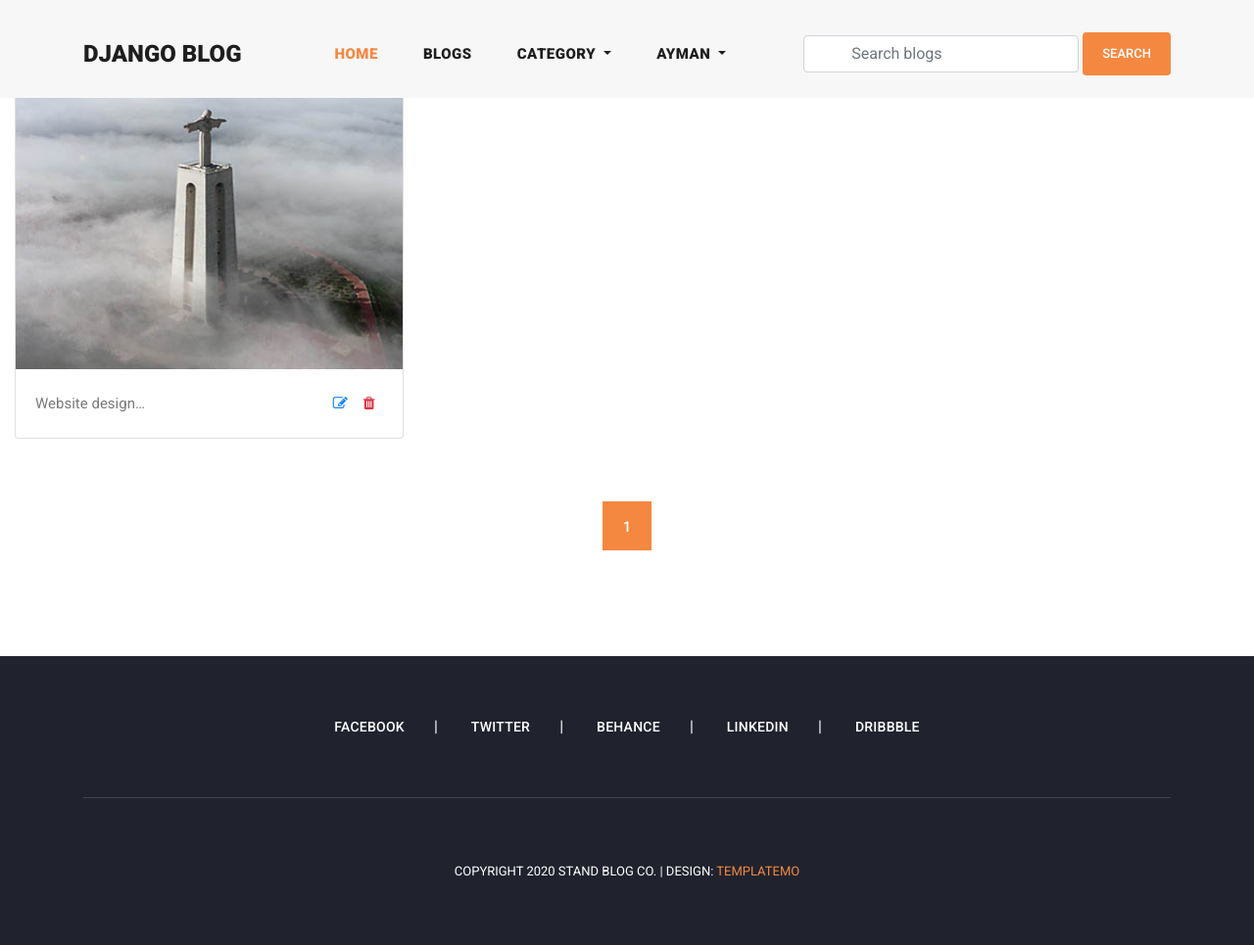
After one commit to ab-hakim-ayman/blogsite, a Django app: page /account/user-blogs/ in a window 1280 px wide. The commit adds this page. Shown: the whole page at 98% size. Run offline with Django 4.2, Linux system fonts and the light colour scheme; a user stored in the database is signed in; data comes from the database, SQL or seed files in the repository; both versions use the stored data as it was after the commit; some libraries are stand-ins or nearby versions.

Commit message:
user_blogs function implementation.

```diff
--- a/account/urls.py
+++ b/account/urls.py
@@ -7,4 +7,5 @@ urlpatterns = [
       path('user-logout/', views.user_logout, name='user_logout'),
       path('user-profile/', views.user_profile, name='user_profile'),
       path('user-picture/', views.user_picture, name='user_picture'),
+      path('user-blogs/', views.user_blogs, name='user_blogs'),
 ]
--- a/account/views.py
+++ b/account/views.py
@@ -2,6 +2,7 @@ from django.shortcuts import render, redirect, get_object_or_404
 from django.contrib.auth import login, logout, authenticate
 from django.views.decorators.cache import never_cache
 from django.contrib import messages
+from django.core.paginator import PageNotAnInteger, EmptyPage, Paginator
 
 from .forms import (
     LoginForm,
@@ -11,6 +12,7 @@ from .forms import (
 )
 from .decorators import not_login_required
 from .models import User
+from blog.views import Blog
 
 @never_cache
 @not_login_required
@@ -62,7 +64,6 @@ def user_profile(request):
     if request.method == "POST":
         if request.user.pk != account.pk:
             return redirect('home')
-
         form = UserProfileForm(request.POST, instance=account)
         if form.is_valid():
             form.save()
@@ -79,21 +80,44 @@ def user_profile(request):
 
 def user_picture(request):
     if request.method == "POST":
-
         form = UserPictureForm(request.POST, request.FILES)
-
         if form.is_valid():
             image = request.FILES['profile_image']
             user = get_object_or_404(User, pk=request.user.pk)
-
             if request.user.pk != user.pk:
                 return redirect('home')
 
-            user.profile_image = image
+            user.image = image
             user.save()
             messages.success(request, "Profile picture updated successfully!")
-
         else:
             print(form.errors)
+    return redirect('user_profile')
 
-    return redirect('user_profile')
+def user_blogs(request):
+    queryset = request.user.user_blogs.all()
+    page = request.GET.get('page', 1)
+    paginator = Paginator(queryset, 6)
+    delete = request.GET.get('delete', None)
+
+    if delete:
+        blog = get_object_or_404(Blog, pk=delete)
+        if request.user.pk != blog.user.pk:
+            return redirect('home')
+        blog.delete()
+        messages.success(request, "Your blog has been deleted!")
+        return redirect('my_blogs')
+
+    try:
+        blogs = paginator.page(page)
+    except EmptyPage:
+        blogs = paginator.page(1)
+    except PageNotAnInteger:
+        blogs = paginator.page(1)
+        return redirect('blogs')
+
+    context = {
+        "blogs": blogs,
+        "paginator": paginator
+    }
+    return render(request, 'user-blogs.html', context)
--- /dev/null
+++ b/templates/user-blogs.html
@@ -0,0 +1,43 @@
+{% extends 'base.html' %}
+{% load static %}
+{% block title %} My Blogs {% endblock title %}
+
+{% block content %}
+
+<section class="user-blogs">
+    <div class="container-fluid">
+        <div class="row py-5">
+          {% if messages %}
+          <div class="col-md-12 py-2">
+            {% include 'message.html' %}
+          </div>
+          {% endif %}
+          {% for blog in blogs %}
+            <div class="col-md-4 my-2">
+                <div class="card">
+                    <img class="card-img-top img-fluid" style="width: 100%; height: 320px;" src="{{blog.banner.url}}" alt="Card image cap">
+                    <div class="card-body">
+                      <p class="card-text d-flex flex-row">
+                        {{blog.title|truncatechars:15}}
+                        <a class="px-2 ml-auto" href="#">
+                          <i class="fa fa-edit"></i>
+                        </a>
+                        <a class="px-2" href="?delete={{blog.pk}}">
+                          <i class="fa fa-trash text-danger"></i>
+                        </a>
+                      </p>
+                    </div>
+                  </div>
+            </div>
+        {% endfor %}
+        </div>
+        <div class="row py-2 justify-content-center">
+          <div class="col-md-8">
+            {% include 'pagination.html' %}
+          </div>
+        </div>
+    </div>
+</section>
+
+
+{% endblock content %}
--- a/templates/user-profile.html
+++ b/templates/user-profile.html
@@ -54,7 +54,7 @@
                     </div>
                     <ul class="list-group text-center mt-2 mb-5">
                         <li class="list-group-item my-1">
-                            <a class="text-decoration-none" href="#">
+                            <a class="text-decoration-none" href="{% url 'user_blogs' %}">
                                 My Blogs
                             </a>
                         </li>
```
Also changed, not shown: blog/views.py (+29 -0 lines), db.sqlite3, media/user-images/IMG-20221130-WA0012.jpg (added), media/user-images/IMG-20221130-WA0014_YM5uoM9.jpg (added), media/user-images/IMG-20221130-WA0022.jpg (added), media/user-images/IMG-20221130-WA0030_ysWVw1U.jpg (added).
